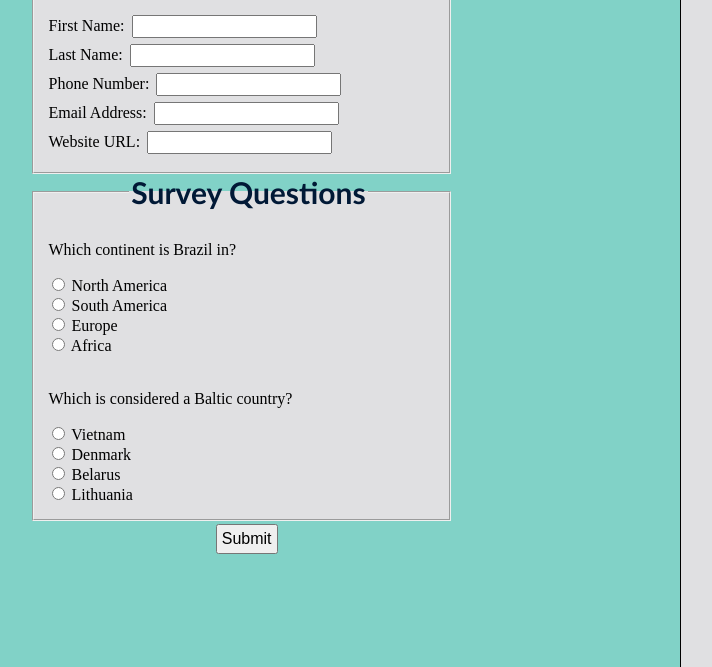
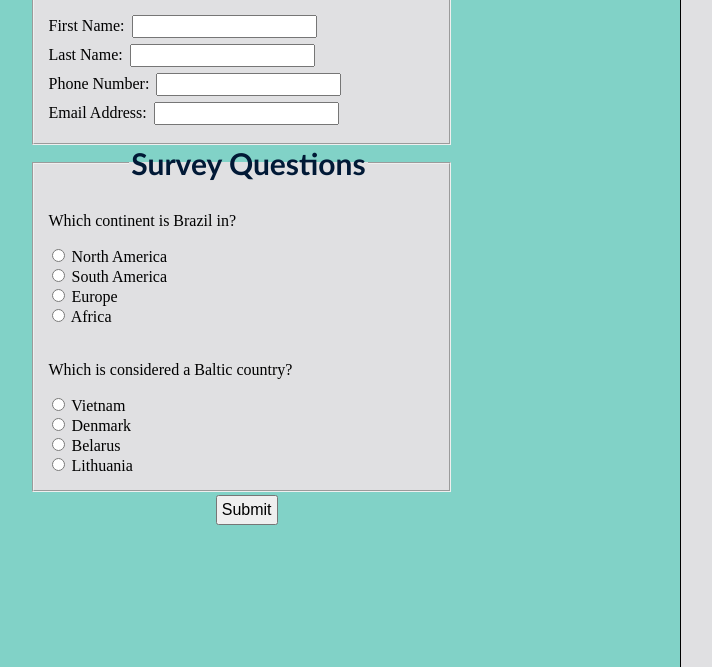
Before and after one commit to digmed-13/car-inventory-management, a plain HTML site: page index.html in a window 1280 px wide. Shown: the part 133-800 px from the top of the page, without its empty margins (399-1111 px from the left). Drawn offline with Linux system fonts and the light colour scheme.

Commit message:
Update index.html

```diff
--- a/index.html
+++ b/index.html
@@ -28,8 +28,8 @@
                 <input type="text" id="phone" class="txt-fields" name="phone" required><span id="three" class="hint"></span><br>
                 <label for="email" class="infolab">Email Address:</label>
                 <input type="text" id="email" class="txt-fields" name="email" required><span id="four" class="hint"></span><br>
-                <label for="url" class="infolab">Website URL:</label>
-                <input type="text" id="url" class="txt-fields" name="url" required><span id="five" class="hint"></span><br>
+<!--                 <label for="url" class="infolab">Website URL:</label>
+                <input type="text" id="url" class="txt-fields" name="url" required><span id="five" class="hint"></span><br> -->
             </fieldset>
 
             <fieldset class="section">
@@ -63,7 +63,7 @@
             Name: <span id="output-name" class="containers"></span><br>
             Phone: <span id="output-phone" class="containers"></span><br>
             Email: <span id="output-email" class="containers"></span><br>
-            Website URL: <span id="output-url" class="containers"></span><br>
+<!--             Website URL: <span id="output-url" class="containers"></span><br> -->
             Correct Answers: <span id="answers" class="containers"></span>
         </div>
 
```
